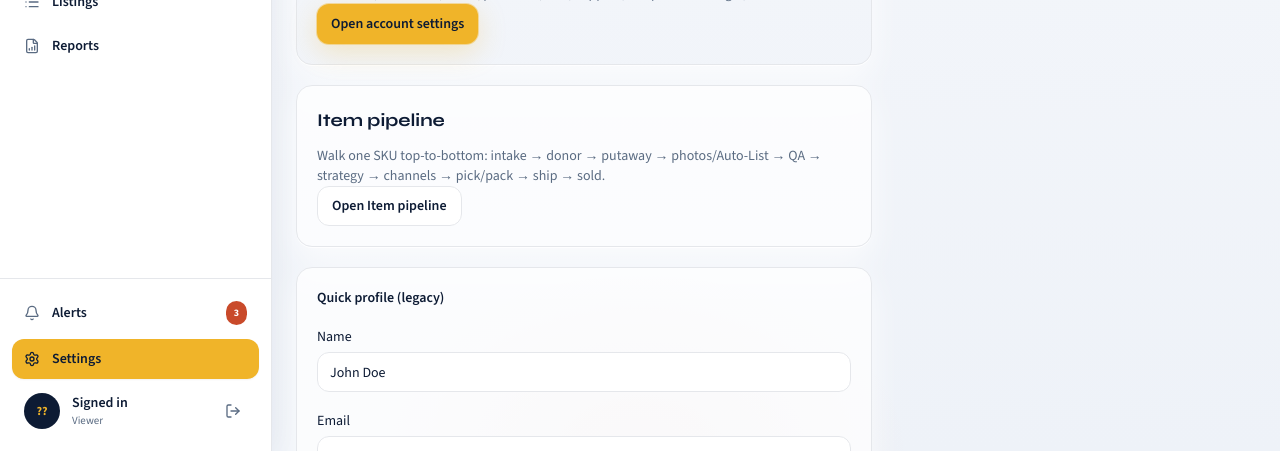
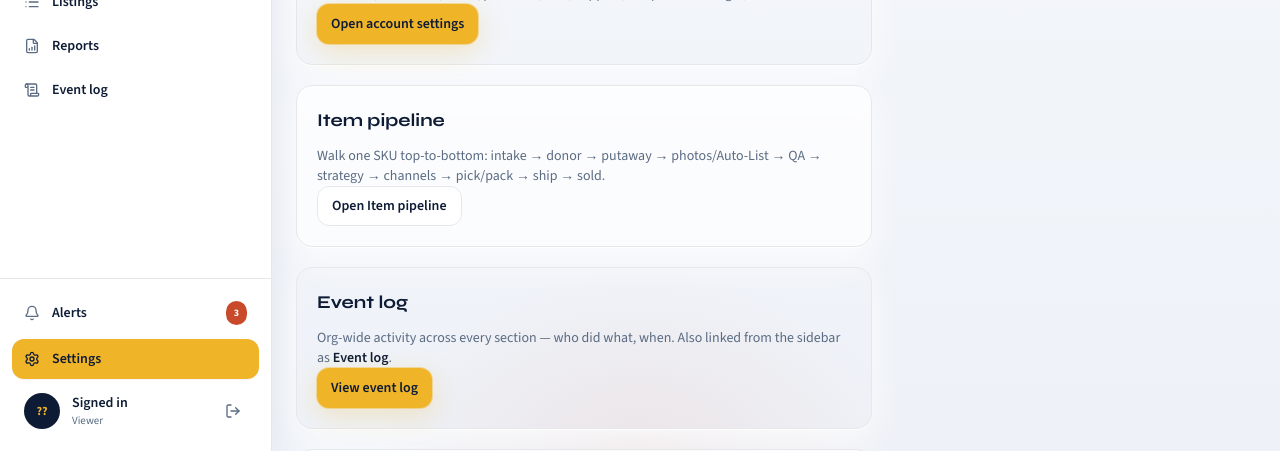
Before and after one commit to Jviss21/store-thru-listing, a Next.js app: page /settings in a window 1280 px wide. Shown: the part 349-800 px from the top of the page. Built offline with nearby package versions, Linux system fonts and the light colour scheme; no server answers.

Commit message:
Make Event log discoverable via /logs for all inventory roles.
Add a floor /logs page and sidebar Event log nav so Listers and Ops Lead can open the org activity trail without Admin master-log access.

Co-authored-by: Cursor <cursoragent@cursor.com>

```diff
--- a/src/app/admin/audit/page.tsx
+++ b/src/app/admin/audit/page.tsx
@@ -8,7 +8,7 @@ export default function AdminAuditPage() {
     <RoleGate requireMasterLog path="/admin/audit">
       <MasterEventLog
         title="Master event log"
-        description="Full cross-system audit trail for this org. Admin and Hammoq Ops only — Ops Lead and listing roles use section Event log panels at the bottom of each floor page."
+        description="Full cross-system audit trail for this org (Admin and Hammoq Ops). Same data as Event log on the floor — filter by section, date, or search. Floor roles use /logs or section Event log panels."
       />
     </RoleGate>
   );
--- a/src/app/admin/page.tsx
+++ b/src/app/admin/page.tsx
@@ -43,7 +43,7 @@ export default function AdminOverviewPage() {
         <ol className="mt-2 max-w-2xl list-decimal space-y-0.5 pl-4 text-sm text-muted">
           <li>Use the Admin sidebar sections (Team, Channels, Products & Listing, …).</li>
           <li>Start with Teammates / Roles, then channel connections and listing strategies.</li>
-          <li>Master event log (Admin only) shows the full cross-system audit trail.</li>
+          <li>Master event log (Admin only) shows the full cross-system audit trail; floor Event log is at /logs for all inventory roles.</li>
         </ol>
       </div>
 
--- /dev/null
+++ b/src/app/logs/page.tsx
@@ -0,0 +1,22 @@
+"use client";
+
+import { RoleGate } from "@/components/RoleGate";
+import { MasterEventLog } from "@/components/MasterEventLog";
+
+/** Org-wide event log — any role with inventory access. */
+export default function OrgEventLogPage() {
+  return (
+    <RoleGate path="/logs">
+      <MasterEventLog
+        title="Event log"
+        description="Organization-wide activity across products, listings, orders, shipments, and admin. Filter by section or date, search by user or action, and download CSV when you need an offline copy."
+        howTo={[
+          "Open this page anytime from the sidebar Event log link.",
+          "Filter by section or date range, or search user / action / resource.",
+          "Follow resource links when present to jump back into the workflow.",
+          "Download CSV for offline review or handoff.",
+        ]}
+      />
+    </RoleGate>
+  );
+}
--- a/src/app/page.tsx
+++ b/src/app/page.tsx
@@ -33,6 +33,7 @@ import { formatDisplayDateLong, inclusiveDayCount } from "@/lib/report-dates";
 import { cn, formatCurrency, formatNumber } from "@/lib/utils";
 import { useOrg } from "@/components/OrgProvider";
 import { SectionEventLog } from "@/components/SectionEventLog";
+import { canViewOrgEventLog } from "@/lib/roles";
 
 function formatSoldAt(iso: string, hourly: boolean) {
   const d = new Date(iso);
@@ -55,7 +56,8 @@ export default function HomePage() {
   const [customRange, setCustomRange] = useState<HomeCustomRange>(() => defaultCustomRange());
   const m = getHomeMetrics(period, customRange);
   const s = dashboardStats;
-  const { org } = useOrg();
+  const { org, session, isOps } = useOrg();
+  const showEventLog = canViewOrgEventLog(session.role, isOps);
   const metricsKey =
     period === "custom"
       ? `custom-${customRange.start}-${customRange.end}`
@@ -484,6 +486,13 @@ export default function HomePage() {
           <Users className="h-4 w-4" />
           <span>Tools</span>
         </div>
+        {showEventLog ? (
+          <Link href="/logs">
+            <Button variant="accent" size="md" type="button">
+              View event log
+            </Button>
+          </Link>
+        ) : null}
         <Link href="/products/auto-list">
           <Button variant="outline" size="md" type="button">
             <Rocket className="h-4 w-4" />
--- a/src/app/settings/page.tsx
+++ b/src/app/settings/page.tsx
@@ -14,7 +14,7 @@ import {
 import { useOrg } from "@/components/OrgProvider";
 import { SectionEventLog } from "@/components/SectionEventLog";
 import { logEvent } from "@/lib/event-log";
-import { canViewMasterEventLog } from "@/lib/roles";
+import { canViewMasterEventLog, canViewOrgEventLog } from "@/lib/roles";
 import { isHammoqStaffEmail } from "@/lib/session";
 
 export default function SettingsPage() {
@@ -22,6 +22,7 @@ export default function SettingsPage() {
   const [settings, setSettings] = useState<DemoSettings>(DEFAULT_SETTINGS);
   const [hydrated, setHydrated] = useState(false);
   const [saved, setSaved] = useState(false);
+  const showOrgLog = canViewOrgEventLog(session.role, isOps);
   const showMasterLog = canViewMasterEventLog(session.role, isOps);
 
   useEffect(() => {
@@ -115,18 +116,27 @@ export default function SettingsPage() {
         </Link>
       </Card>
 
-      {showMasterLog ? (
-        <Card className="max-w-xl space-y-3 border-ink/15 p-5">
-          <p className="font-display text-lg font-bold text-ink">Master event log</p>
+      {showOrgLog ? (
+        <Card className="max-w-xl space-y-3 border-accent/30 bg-accent/10 p-5">
+          <p className="font-display text-lg font-bold text-ink">Event log</p>
           <p className="text-sm text-muted">
-            Cross-system audit trail for this org (Admin and Hammoq Ops). Section Event log panels
-            still appear at the bottom of each floor page for everyone with access.
+            Org-wide activity across every section — who did what, when. Also linked from the
+            sidebar as <span className="font-semibold text-ink">Event log</span>.
           </p>
-          <Link href="/admin/audit">
-            <Button type="button" variant="outline">
-              Open Master event log
+          <Link href="/logs">
+            <Button type="button" variant="accent">
+              View event log
             </Button>
           </Link>
+          {showMasterLog ? (
+            <p className="text-xs text-muted">
+              Admin / Ops can also open the{" "}
+              <Link href="/admin/audit" className="font-semibold underline-offset-2 hover:underline">
+                Master event log
+              </Link>{" "}
+              under Admin.
+            </p>
+          ) : null}
         </Card>
       ) : null}
 
--- a/src/components/AppShell.tsx
+++ b/src/components/AppShell.tsx
@@ -29,7 +29,7 @@ import { BRAND, notifications } from "@/lib/mock-data";
 import DemoBanner from "@/components/DemoBanner";
 import { useOrg } from "@/components/OrgProvider";
 import { OrgSwitcher } from "@/components/OrgSwitcher";
-import { canAccessNav, canViewMasterEventLog, type NavSection } from "@/lib/roles";
+import { canAccessNav, type NavSection } from "@/lib/roles";
 
 const nav: Array<{ href: string; label: string; icon: typeof Home; section: NavSection }> = [
   { href: "/", label: "Home", icon: Home, section: "home" },
@@ -40,6 +40,7 @@ const nav: Array<{ href: string; label: string; icon: typeof Home; section: NavS
   { href: "/orders", label: "Orders", icon: ShoppingCart, section: "orders" },
   { href: "/shipments", label: "Shipments", icon: Truck, section: "shipments" },
   { href: "/reports", label: "Reports", icon: FileBarChart, section: "reports" },
+  { href: "/logs", label: "Event log", icon: ScrollText, section: "event-log" },
 ];
 
 function isActive(pathname: string, href: string) {
@@ -56,7 +57,6 @@ function Sidebar({ onNavigate }: { onNavigate?: () => void }) {
   const unread = notifications.filter((n) => n.unread).length;
   const { org, session, isOps } = useOrg();
   const role = session.role;
-  const showMasterLog = canViewMasterEventLog(role, isOps);
   const showAdmin = canAccessNav("admin", role, isOps);
   const showConnections = canAccessNav("connections", role, isOps);
   const visibleNav = nav.filter((item) => canAccessNav(item.section, role, isOps));
@@ -152,26 +152,6 @@ function Sidebar({ onNavigate }: { onNavigate?: () => void }) {
             </span>
           )}
         </Link>
-        {showMasterLog && (
-          <Link
-            href="/admin/audit"
-            onClick={onNavigate}
-            className={cn(
-              "flex items-center gap-3 rounded-xl px-3 py-2.5 text-sm font-semibold transition",
-              pathname.startsWith("/admin/audit") || pathname.startsWith("/reports/events")
-                ? "bg-ink text-accent shadow-sm"
-                : "text-ink/80 hover:bg-mist hover:text-ink"
-            )}
-          >
-            <ScrollText
-              className={cn(
-                "h-4 w-4",
-                pathname.startsWith("/admin/audit") ? "text-accent" : "text-muted"
-              )}
-            />
-            Master event log
-          </Link>
-        )}
         {showAdmin && (
           <Link
             href="/admin"
--- a/src/components/RoleGate.tsx
+++ b/src/components/RoleGate.tsx
@@ -36,14 +36,23 @@ export function RoleGate({
       <h2 className="mt-3 font-display text-xl font-bold text-ink">Access restricted</h2>
       <p className="mt-2 text-sm text-muted">
         {requireMasterLog
-          ? "The master event log is limited to Admin and Hammoq Ops. Your role can still use section activity panels."
+          ? "The Admin master event log is limited to Admin and Hammoq Ops. Open Event log in the sidebar (/logs) for the org-wide activity trail."
           : `Your role (${session.role}) cannot open this area.`}
       </p>
-      <Link href="/" className="mt-5 inline-block">
-        <Button type="button" variant="accent">
-          Back to home
-        </Button>
-      </Link>
+      <div className="mt-5 flex flex-wrap items-center justify-center gap-3">
+        {requireMasterLog ? (
+          <Link href="/logs">
+            <Button type="button" variant="accent">
+              View event log
+            </Button>
+          </Link>
+        ) : null}
+        <Link href="/">
+          <Button type="button" variant={requireMasterLog ? "outline" : "accent"}>
+            Back to home
+          </Button>
+        </Link>
+      </div>
     </Card>
   );
 }
--- a/src/lib/roles.ts
+++ b/src/lib/roles.ts
@@ -1,7 +1,8 @@
 /**
  * Role-based UI / route visibility for store-thru-listing.
  * Kept free of heavy mock-data imports so middleware can use it on the Edge.
- * Master event log: Admin role or Hammoq Ops (isOps) only — not Ops Lead / Lister / etc.
+ * Org event log (`/logs`): any role with inventory access.
+ * Master event log (`/admin/audit`, `/reports/events`): Admin or Hammoq Ops only.
  */
 
 export type AdminRole = "Admin" | "Ops Lead" | "Lister" | "Photographer" | "Viewer";
@@ -21,6 +22,7 @@ export type NavSection =
   | "settings"
   | "notifications"
   | "ops"
+  | "event-log"
   | "master-events";
 
 type Perm = {
@@ -121,6 +123,12 @@ export function canViewMasterEventLog(role: string, isOps: boolean): boolean {
   return isOps || normalizeRole(role) === "Admin";
 }
 
+/** Org-wide floor event log (`/logs`) — any role with inventory access. */
+export function canViewOrgEventLog(role: string, isOps: boolean): boolean {
+  if (isOps) return true;
+  return ROLE_PERMISSIONS[normalizeRole(role)].viewInventory;
+}
+
 export function canAccessAdminConsole(role: string, isOps: boolean): boolean {
   return isOps || isAdminCapable(role);
 }
@@ -154,6 +162,8 @@ export function canAccessNav(section: NavSection, role: string, isOps: boolean):
       return isAdminCapable(r);
     case "connections":
       return p.manageConnections;
+    case "event-log":
+      return canViewOrgEventLog(r, false);
     case "master-events":
       return canViewMasterEventLog(r, false);
     case "ops":
@@ -167,6 +177,7 @@ export function canAccessNav(section: NavSection, role: string, isOps: boolean):
 export function sectionForPath(pathname: string): NavSection | null {
   if (pathname.startsWith("/ops")) return "ops";
   if (pathname.startsWith("/workflow")) return "workflow";
+  if (pathname.startsWith("/logs")) return "event-log";
   if (pathname.startsWith("/admin/audit") || pathname.startsWith("/reports/events")) {
     return "master-events";
   }
```
Also changed, not shown: 1 other file (tests, documents, lock files or other folders).
